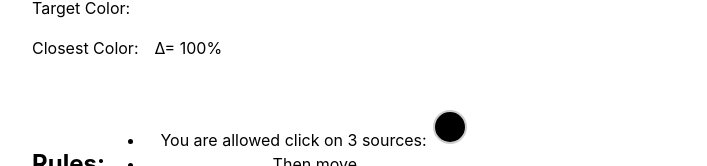
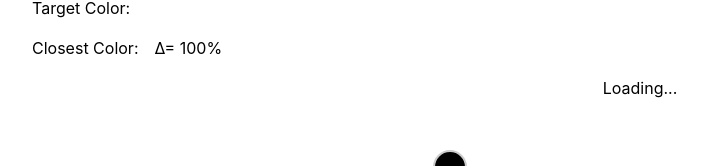
Before and after one commit to claranceliberi/lexie-color-alchemy, a React (Vite) app in the folder color-alchemy/: page / in a window 1280 px wide. Shown: the part 180-346 px from the top of the page, without its empty margins (0-707 px from the left). Built offline with nearby package versions, Linux system fonts and the light colour scheme; no server answers.

Commit message:
feat: loading

```diff
--- a/color-alchemy/src/App.tsx
+++ b/color-alchemy/src/App.tsx
@@ -284,7 +284,7 @@ function App() {
       </div>
 
       <div>
-        {colorArray.length > 0 && (
+        {colorArray.length > 0 ? (
           <Board
             sourceColor={sourceColor}
             closeColor={closeColor}
@@ -292,7 +292,8 @@ function App() {
             sourceClickable={details ? details?.maxMoves - movesLeft < 3 : true}
             onColorChange={computeColorShades}
           />
-        )}
+        ): <span>Loading...</span>
+      }
       </div>
 
         <div style={{paddingTop:"1rem"}} className="info-row">
```
